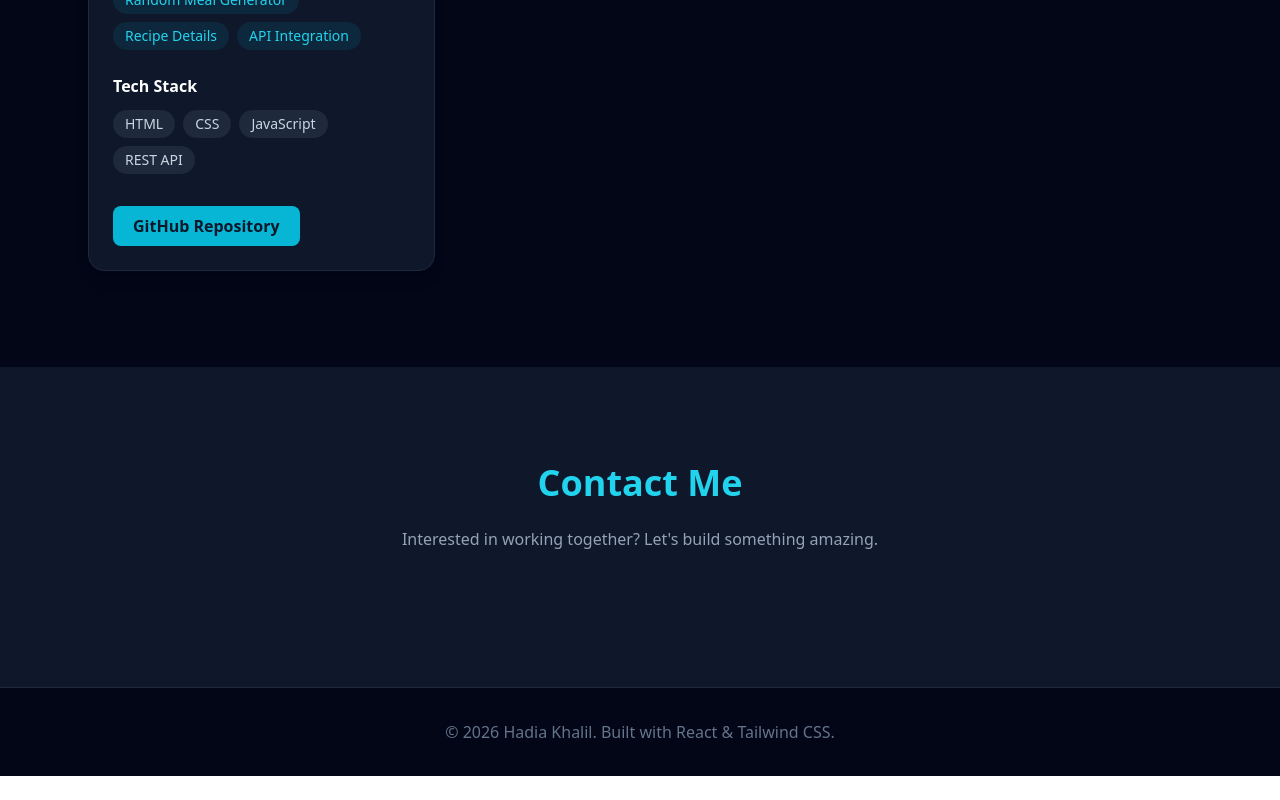
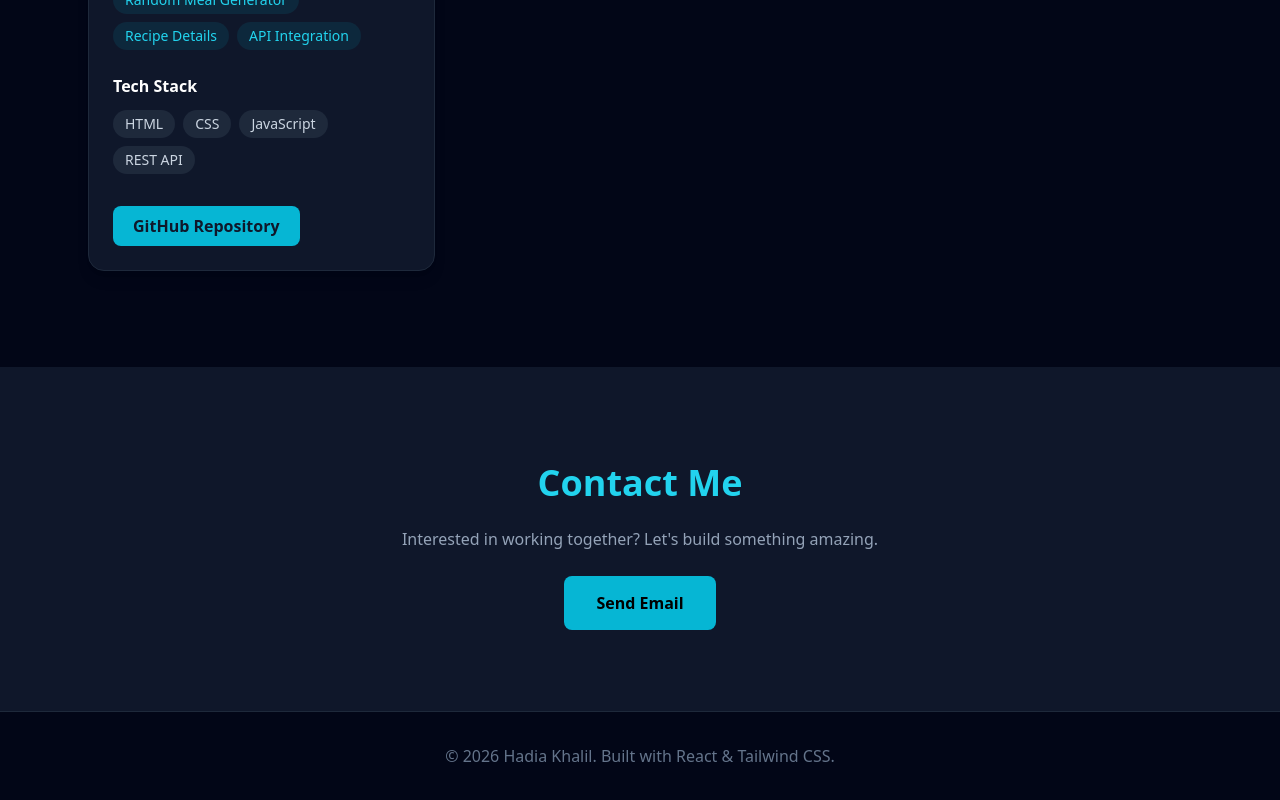
Before and after one commit to hadia55op/my-portfolio, a React (Create React App) app: page / in a window 1280 px wide. Shown: the part 5083-5883 px from the top of the page. Before the commit the page ends 5859 px from the top, so only its background shows below. Built offline with nearby package versions, Linux system fonts and the light colour scheme.

Commit message:
fixed contact

```diff
--- a/src/components/Contact.jsx
+++ b/src/components/Contact.jsx
@@ -15,14 +15,12 @@ function Contact() {
           Let's build something amazing.
         </p>
 
-        {/*
         <a
-          href="mailto:your@email.com"
-          className="bg-cyan-500 text-black px-8 py-4 rounded-lg font-semibold hover:bg-cyan-400"
+          href="mailto:hadizaidkhan@gmail.com"
+          className="bg-cyan-500 text-black px-8 py-4 rounded-lg font-semibold hover:bg-cyan-400 transition"
         >
           Send Email
         </a>
-        */}
 
       </div>
     </section>
```
